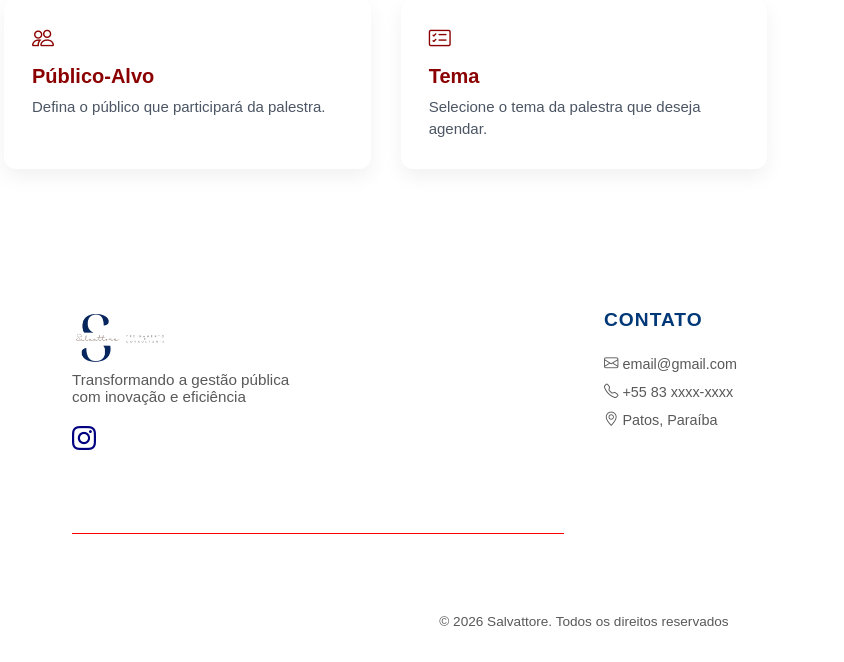
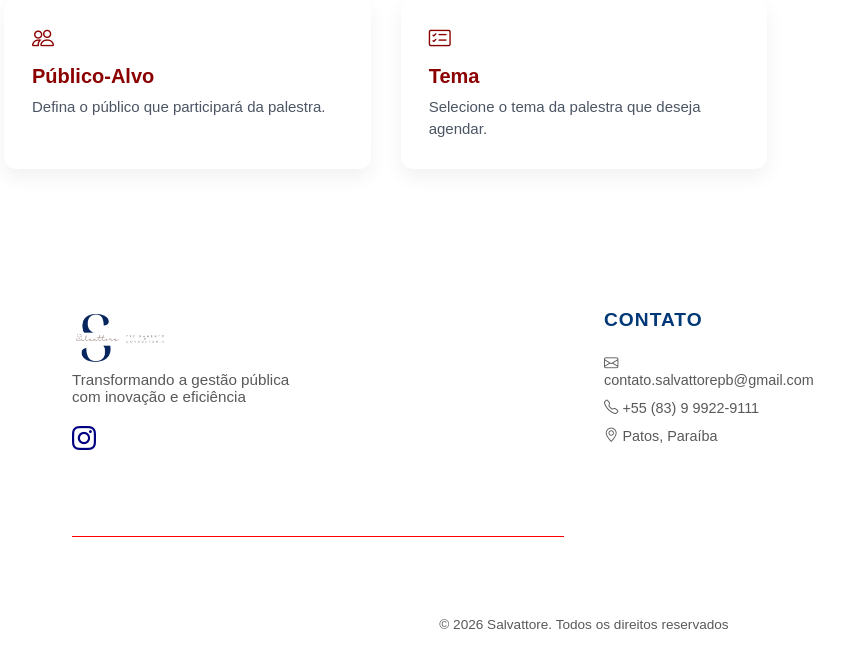
Before and after one commit to viczveras/salvattore-projeto-IES, a Flask app: page /agendamentos in a window 1280 px wide. Shown: the part 1041-1703 px from the top of the page, without its empty margins (56-900 px from the left). Before the commit the page ends 1667 px from the top, so only its background shows below. Run offline with Flask 3, Linux system fonts and the light colour scheme.

Commit message:
fix: correções nas informações de contato no footer

```diff
--- a/static/css/style.css
+++ b/static/css/style.css
@@ -482,6 +482,17 @@
     margin-bottom: 40px;
 }
 
+.link-email{
+    text-decoration: none;
+    color: inherit;
+    transition: color 0.3 ease;
+}
+
+.link-email:hover{
+    color: #000080;
+    text-decoration: none;
+}
+
 @media (min-width: 768px) {
     footer {
         display: grid;
--- a/templates/base.html
+++ b/templates/base.html
@@ -58,8 +58,11 @@
         <div class="contato">
             <h3>Contato</h3>
             <ul>
-                <li><i class="bi bi-envelope"></i>  email@gmail.com</li>
-                <li><i class="bi bi-telephone"></i>  +55 83 xxxx-xxxx</li>
+                <li>
+                    <i class="bi bi-envelope"></i>
+                    <a href="mailto:contato.salvattorepb@gmail.com" class="link-email"> contato.salvattorepb@gmail.com</a>
+                </li>
+                <li><i class="bi bi-telephone"></i>  +55 (83) 9 9922-9111</li>
                 <li><i class="bi bi-geo-alt"></i>  Patos, Paraíba</li>
             </ul>
         </div><!--contato-->
```
